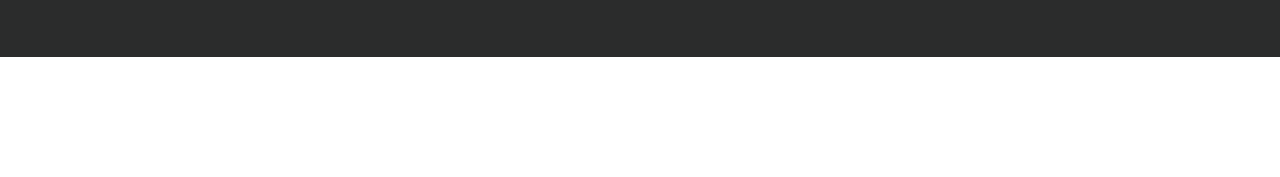
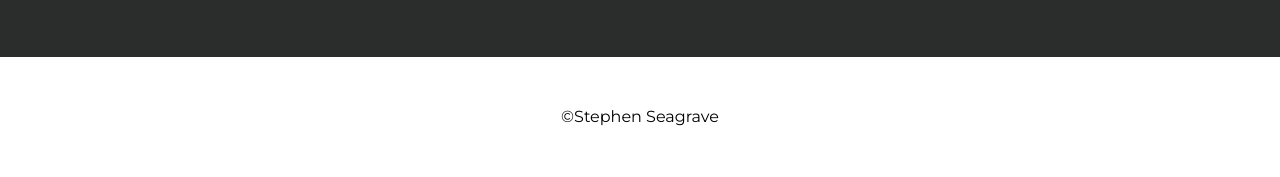
Before and after one commit to nemixu/portfolio, a Django app: page / in a window 1280 px wide. Shown: the part 2933-3110 px from the top of the page. Before the commit the page ends 2990 px from the top, so only its background shows below. Run offline with Django 3.2, Linux system fonts and the light colour scheme; some libraries are stand-ins or nearby versions.

Commit message:
added new colour to footer text and bootstrap padding top and bottom

```diff
--- a/templates/includes/footer.html
+++ b/templates/includes/footer.html
@@ -2,7 +2,7 @@
 {% load static %}
 <footer class="container-fluid">
     <div class="row text-center">
-        <div class="col text-white">
+        <div class="col text-black pt-5 pb-5">
             ©Stephen Seagrave
         </div>
     </div>
```
